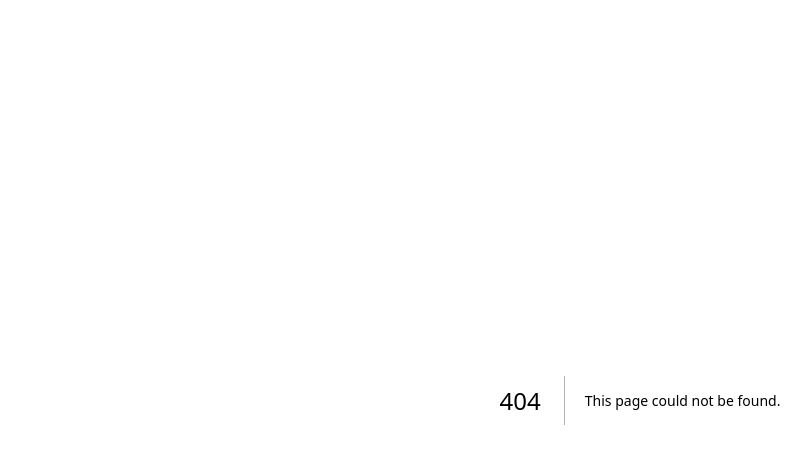
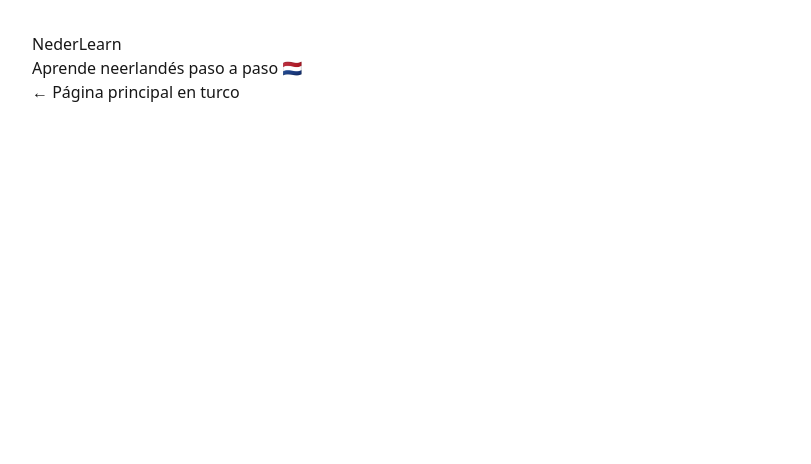
Before and after one commit to cosmuslum/nextjs-boilerplate, a Next.js app: page /es in a window 1280 px wide. Before the commit this address had no page. Shown: the top 464 px of the page, without its empty margins (0-811 px from the left). Built offline with nearby package versions, Linux system fonts and the light colour scheme.

Commit message:
Create page.tsx

```diff
--- /dev/null
+++ b/app/es/page.tsx
@@ -0,0 +1,9 @@
+export default function EsHome() {
+  return (
+    <main style={{ padding: 32, fontFamily: "system-ui" }}>
+      <h1>NederLearn</h1>
+      <p>Aprende neerlandés paso a paso 🇳🇱</p>
+      <p><a href="/tr">← Página principal en turco</a></p>
+    </main>
+  );
+}
```
